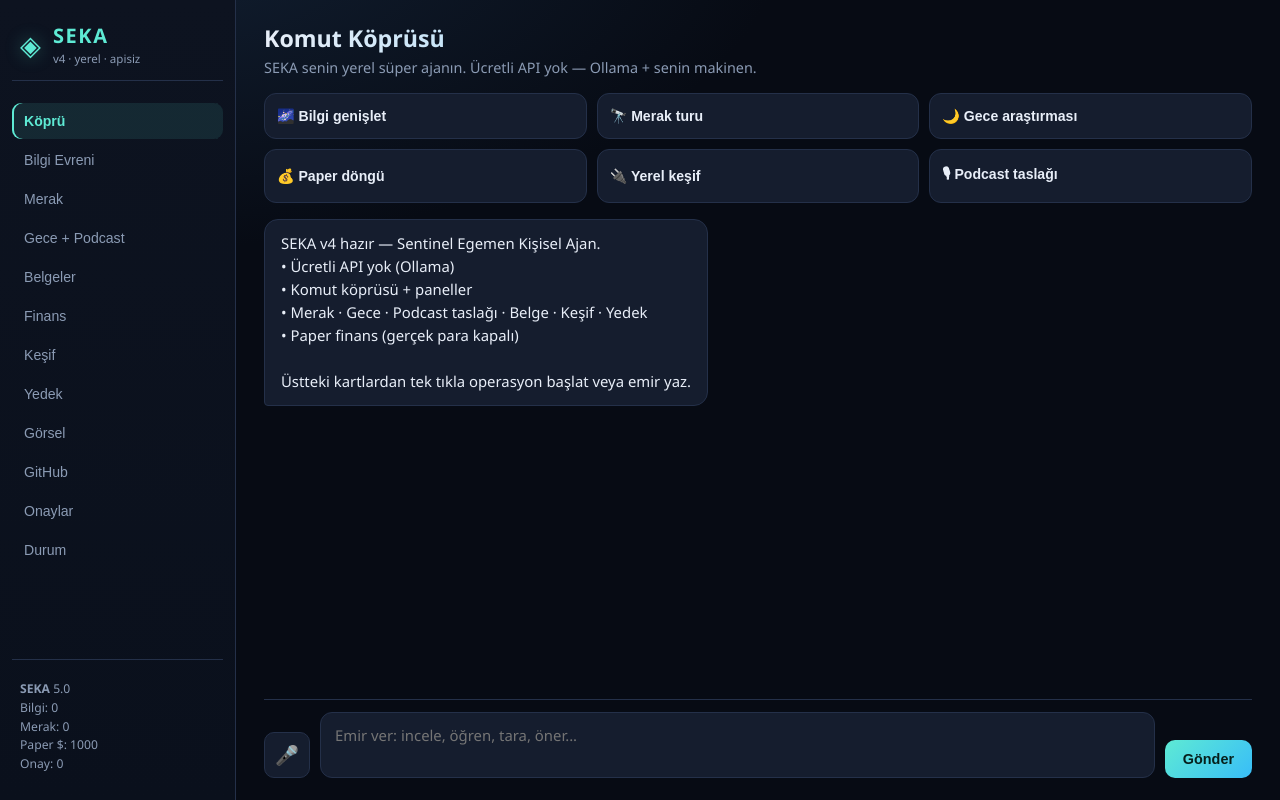
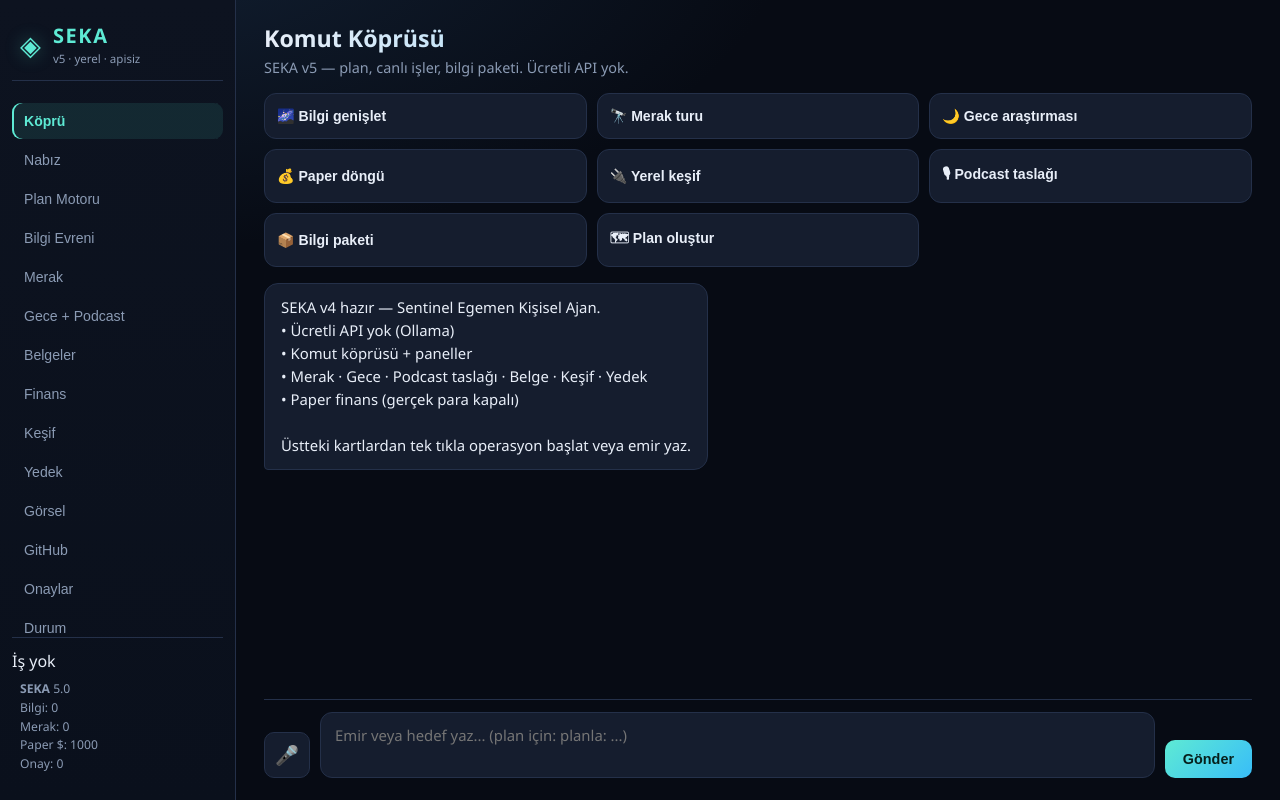
Before and after one commit to Nexora88/sentinel-agent, a FastAPI app: page / in a window 1280 px wide. Run offline with FastAPI, Linux system fonts and the light colour scheme; data that the repository does not hold is empty; parts of the project's set-up code (start-up, migrations or seed data) failed here and were passed over.

Commit message:
UI: Pulse, Plan, live jobs panels for SEKA v5

```diff
--- a/web/templates/index.html
+++ b/web/templates/index.html
@@ -3,7 +3,7 @@
 <head>
   <meta charset="UTF-8" />
   <meta name="viewport" content="width=device-width, initial-scale=1.0" />
-  <title>SEKA — Egemen Kişisel Ajan</title>
+  <title>SEKA v5 — Egemen Kişisel Ajan</title>
   <link rel="stylesheet" href="/static/style.css" />
 </head>
 <body>
@@ -13,11 +13,13 @@
         <span class="logo-icon">◈</span>
         <div class="logo-text">
           <span class="brand">SEKA</span>
-          <span class="tag">v4 · yerel · apisiz</span>
+          <span class="tag">v5 · yerel · apisiz</span>
         </div>
       </div>
       <nav>
         <button class="nav-btn active" data-panel="bridge">Köprü</button>
+        <button class="nav-btn" data-panel="pulse">Nabız</button>
+        <button class="nav-btn" data-panel="plan">Plan Motoru</button>
         <button class="nav-btn" data-panel="universe">Bilgi Evreni</button>
         <button class="nav-btn" data-panel="curiosity">Merak</button>
         <button class="nav-btn" data-panel="night">Gece + Podcast</button>
@@ -31,16 +33,16 @@
         <button class="nav-btn" data-panel="status">Durum</button>
       </nav>
       <div class="sidebar-footer">
+        <div id="job-live" class="job-live">İş yok</div>
         <div id="quick-status" class="quick-status">Yükleniyor...</div>
       </div>
     </aside>
 
     <main class="main">
-      <!-- KÖPRÜ: komut merkezi, sadece sohbet değil -->
       <section id="panel-bridge" class="panel active">
         <header class="panel-header">
           <h1>Komut Köprüsü</h1>
-          <p>SEKA senin yerel süper ajanın. Ücretli API yok — Ollama + senin makinen.</p>
+          <p>SEKA v5 — plan, canlı işler, bilgi paketi. Ücretli API yok.</p>
         </header>
         <div class="quick-grid">
           <button class="qcard" data-cmd="expand">🌌 Bilgi genişlet</button>
@@ -49,19 +51,47 @@
           <button class="qcard" data-cmd="finance">💰 Paper döngü</button>
           <button class="qcard" data-cmd="discover">🔌 Yerel keşif</button>
           <button class="qcard" data-cmd="podcast">🎙 Podcast taslağı</button>
+          <button class="qcard" data-cmd="pack">📦 Bilgi paketi</button>
+          <button class="qcard" data-cmd="plan">🗺 Plan oluştur</button>
         </div>
         <div id="chat-messages" class="chat-messages"></div>
         <div class="chat-input-area">
           <button id="voice-btn" title="Sesli komut" class="icon-btn">🎤</button>
-          <textarea id="chat-input" placeholder="Emir ver: incele, öğren, tara, öner..." rows="2"></textarea>
+          <textarea id="chat-input" placeholder="Emir veya hedef yaz... (plan için: planla: ...)" rows="2"></textarea>
           <button id="send-btn">Gönder</button>
         </div>
+      </section>
+
+      <section id="panel-pulse" class="panel">
+        <header class="panel-header">
+          <h1>Nabız — Neden SEKA?</h1>
+          <p>İnternetteki sıradan chatbot’lardan farkın burada.</p>
+        </header>
+        <div id="manifesto-pillars" class="pillars"></div>
+        <h3 class="section-h">Canlı İşler</h3>
+        <div id="jobs-list" class="approvals-list"></div>
+        <h3 class="section-h">Modeller</h3>
+        <pre id="models-box" class="status-box">—</pre>
+      </section>
+
+      <section id="panel-plan" class="panel">
+        <header class="panel-header">
+          <h1>Plan Motoru</h1>
+          <p>Tek hedeften çok adım. Riskli adımlar onay ister; güvenliler çalışır.</p>
+        </header>
+        <div class="universe-actions">
+          <input type="text" id="plan-goal" placeholder="Hedef: projeyi güvenli hale getir, kripto araştır..." />
+          <button id="plan-create-btn" class="primary">Plan Üret</button>
+        </div>
+        <div id="plan-view" class="approvals-list"></div>
+        <h3 class="section-h">Son Planlar</h3>
+        <div id="plans-list" class="approvals-list"></div>
       </section>
 
       <section id="panel-universe" class="panel">
         <header class="panel-header">
           <h1>Bilgi Evreni</h1>
-          <p>Kara delik gibi büyür — sanitize + güven skoru ile.</p>
+          <p>Kara delik gibi büyür — sanitize + güven skoru.</p>
         </header>
         <div class="universe-stats">
           <div class="stat-card"><span class="stat-value" id="u-pages">—</span><span class="stat-label">Toplam Bilgi</span></div>
@@ -70,53 +100,55 @@
           <div class="stat-card"><span class="stat-value" id="u-visited">—</span><span class="stat-label">Ziyaret</span></div>
         </div>
         <div class="universe-actions">
-          <input type="text" id="new-topic" placeholder="Yeni konu (Türkçe / İngilizce)" />
+          <input type="text" id="new-topic" placeholder="Yeni konu" />
           <button id="add-seed-btn">Tohum</button>
           <button id="expand-btn" class="primary">Şimdi Genişlet</button>
+          <button id="pack-btn">Paket Dışa Aktar</button>
         </div>
         <div class="recent-topics">
           <h3>Son Konular</h3>
           <ul id="topic-list"></ul>
         </div>
+        <pre id="pack-out" class="status-box" style="margin-top:12px;display:none"></pre>
       </section>
 
       <section id="panel-curiosity" class="panel">
         <header class="panel-header">
           <h1>Merak Motoru</h1>
-          <p>Boşta iken bilim, felsefe, kriptografi, medya okuryazarlığı keşfeder.</p>
+          <p>Boşta bilim, felsefe, kriptografi keşfeder.</p>
         </header>
         <div class="universe-stats">
           <div class="stat-card"><span class="stat-value" id="c-count">—</span><span class="stat-label">Keşif</span></div>
           <div class="stat-card"><span class="stat-value" id="c-last">—</span><span class="stat-label">Son Tur</span></div>
         </div>
         <div class="universe-actions">
-          <button id="curiosity-btn" class="primary">Bir Merak Turu Başlat</button>
+          <button id="curiosity-btn" class="primary">Merak Turu</button>
         </div>
-        <pre id="curiosity-out" class="status-box">Henüz tur yok.</pre>
+        <pre id="curiosity-out" class="status-box">—</pre>
       </section>
 
       <section id="panel-night" class="panel">
         <header class="panel-header">
-          <h1>Gece Araştırması + Podcast Taslağı</h1>
-          <p>Öneri üretir. Para harcamaz. Otomatik yayın yok.</p>
+          <h1>Gece + Podcast</h1>
+          <p>Öneri + metin taslağı. Otomatik yayın yok.</p>
         </header>
         <div class="universe-actions">
           <button id="night-btn" class="primary">Gece Döngüsü</button>
-          <button id="podcast-btn">Podcast Metni Üret</button>
+          <button id="podcast-btn">Podcast Metni</button>
         </div>
-        <pre id="night-out" class="status-box">Rapor burada görünecek.</pre>
+        <pre id="night-out" class="status-box">—</pre>
       </section>
 
       <section id="panel-docs" class="panel">
         <header class="panel-header">
           <h1>Belge Merkezi</h1>
-          <p>PDF / MD / TXT yükle → bilgi evreni + tarih/tutar önerisi. Otomatik ödeme yok.</p>
+          <p>PDF → RAG + tarih/tutar. Otomatik ödeme yok.</p>
         </header>
         <div class="universe-actions">
           <input type="file" id="doc-file" accept=".pdf,.md,.txt,.csv" />
-          <button id="doc-upload-btn" class="primary">Yükle ve Analiz Et</button>
+          <button id="doc-upload-btn" class="primary">Yükle + Analiz</button>
         </div>
-        <pre id="doc-out" class="status-box">Dosya seç...</pre>
+        <pre id="doc-out" class="status-box">—</pre>
       </section>
 
       <section id="panel-finance" class="panel">
@@ -124,7 +156,7 @@
           <h1>Finans (Paper)</h1>
           <p>Sanal portföy. Gerçek cüzdan kapalı.</p>
         </header>
-        <div class="universe-stats" id="fin-stats">
+        <div class="universe-stats">
           <div class="stat-card"><span class="stat-value" id="f-equity">—</span><span class="stat-label">Portföy $</span></div>
           <div class="stat-card"><span class="stat-value" id="f-pnl">—</span><span class="stat-label">PnL %</span></div>
           <div class="stat-card"><span class="stat-value" id="f-cash">—</span><span class="stat-label">Nakit $</span></div>
@@ -135,12 +167,12 @@
           <button id="fin-refresh-btn">Yenile</button>
           <span id="fin-mode" class="stat-label" style="align-self:center"></span>
         </div>
-        <h3 class="section-h">Açık Pozisyonlar</h3>
+        <h3 class="section-h">Pozisyonlar</h3>
         <div id="fin-positions" class="approvals-list"></div>
-        <h3 class="section-h">Düşünce Günlüğü</h3>
+        <h3 class="section-h">Düşünceler</h3>
         <pre id="fin-thoughts" class="status-box" style="max-height:220px">—</pre>
         <div class="finance-box" style="margin-top:16px">
-          <input type="text" id="finance-query" placeholder="Analiz: Bitcoin, piyasa..." />
+          <input type="text" id="finance-query" placeholder="Analiz sorusu..." />
           <button id="finance-btn">Analiz</button>
         </div>
         <pre id="finance-result" class="status-box">—</pre>
@@ -149,7 +181,7 @@
       <section id="panel-discover" class="panel">
         <header class="panel-header">
           <h1>Yerel Keşif</h1>
-          <p>Sadece localhost portları. Cihaz kontrolü yok.</p>
+          <p>Localhost port — cihaz kontrolü yok.</p>
         </header>
         <div class="universe-actions">
           <button id="discover-btn" class="primary">Tara</button>
@@ -160,10 +192,10 @@
       <section id="panel-legacy" class="panel">
         <header class="panel-header">
           <h1>Legacy Yedek</h1>
-          <p>Şifreli yerel yedek. Blockchain değil — dosya sende kalır.</p>
+          <p>Şifreli yerel dosya. Blockchain değil.</p>
         </header>
         <div class="universe-actions">
-          <input type="password" id="legacy-pass" placeholder="En az 8 karakter parola" />
+          <input type="password" id="legacy-pass" placeholder="En az 8 karakter" />
           <button id="legacy-btn" class="primary">Yedekle</button>
         </div>
         <pre id="legacy-out" class="status-box">—</pre>
@@ -172,10 +204,9 @@
       <section id="panel-image" class="panel">
         <header class="panel-header">
           <h1>Görsel</h1>
-          <p>Yerel SD veya ücretsiz Pollinations.</p>
         </header>
         <div class="universe-actions">
-          <input type="text" id="image-prompt" placeholder="Görsel tarifi..." />
+          <input type="text" id="image-prompt" placeholder="Tarif..." />
           <button id="image-btn" class="primary">Üret</button>
         </div>
         <div id="image-result" class="image-result"></div>
@@ -184,26 +215,20 @@
       <section id="panel-github" class="panel">
         <header class="panel-header">
           <h1>GitHub</h1>
-          <p>Yazma / push her zaman onaylı.</p>
+          <p>Yazma/push onaylı.</p>
         </header>
-        <button id="gh-refresh" class="primary">Repoları Yenile</button>
+        <button id="gh-refresh" class="primary">Yenile</button>
         <div id="gh-repos" class="gh-repos"></div>
       </section>
 
       <section id="panel-approvals" class="panel">
-        <header class="panel-header">
-          <h1>Bekleyen Onaylar</h1>
-        </header>
-        <div id="approvals-list" class="approvals-list">
-          <p class="empty">Bekleyen onay yok.</p>
-        </div>
+        <header class="panel-header"><h1>Onaylar</h1></header>
+        <div id="approvals-list" class="approvals-list"><p class="empty">Yok</p></div>
       </section>
 
       <section id="panel-status" class="panel">
-        <header class="panel-header">
-          <h1>Sistem Nabzı</h1>
-        </header>
-        <pre id="status-text" class="status-box">Yükleniyor...</pre>
+        <header class="panel-header"><h1>Sistem</h1></header>
+        <pre id="status-text" class="status-box">—</pre>
       </section>
     </main>
   </div>
```
